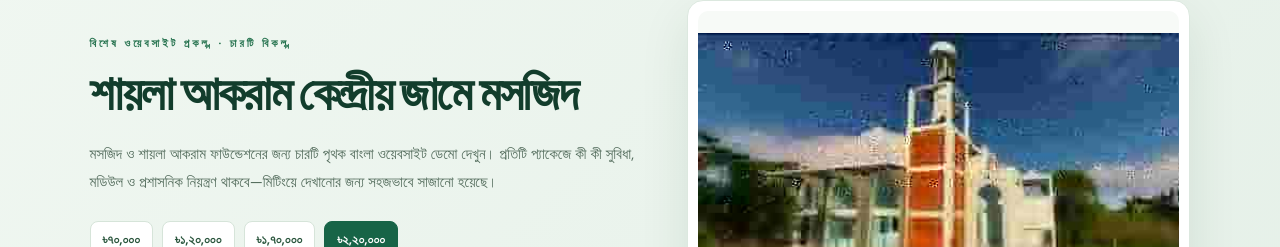
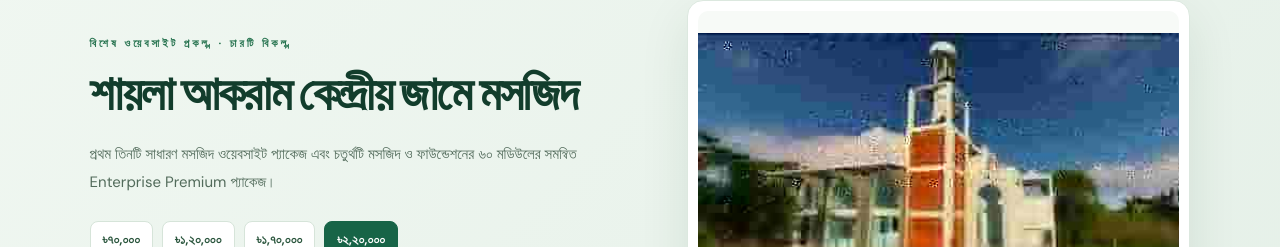
Before and after one commit to satyaprobaho-technologies/nexora-international-technology, a Next.js app: page / in a window 1280 px wide. Shown: the part 1008-1255 px from the top of the page. Built offline with nearby package versions, Linux system fonts and the light colour scheme.

Commit message:
Clarify Shayla Akram homepage package positioning

```diff
--- a/src/app/page.tsx
+++ b/src/app/page.tsx
@@ -58,7 +58,7 @@ export default function Home() {
           <div className="shayla-home-copy">
             <p className="eyebrow">বিশেষ ওয়েবসাইট প্রকল্প · চারটি বিকল্প</p>
             <h2>শায়লা আকরাম কেন্দ্রীয় জামে মসজিদ</h2>
-            <p>মসজিদ ও শায়লা আকরাম ফাউন্ডেশনের জন্য চারটি পৃথক বাংলা ওয়েবসাইট ডেমো দেখুন। প্রতিটি প্যাকেজে কী কী সুবিধা, মডিউল ও প্রশাসনিক নিয়ন্ত্রণ থাকবে—মিটিংয়ে দেখানোর জন্য সহজভাবে সাজানো হয়েছে।</p>
+            <p>প্রথম তিনটি সাধারণ মসজিদ ওয়েবসাইট প্যাকেজ এবং চতুর্থটি মসজিদ ও ফাউন্ডেশনের ৬০ মডিউলের সমন্বিত Enterprise Premium প্যাকেজ।</p>
             <div className="shayla-home-price-row">
               <span>৳৭০,০০০</span><span>৳১,২০,০০০</span><span>৳১,৭০,০০০</span><span className="featured">৳২,২০,০০০</span>
             </div>
```
